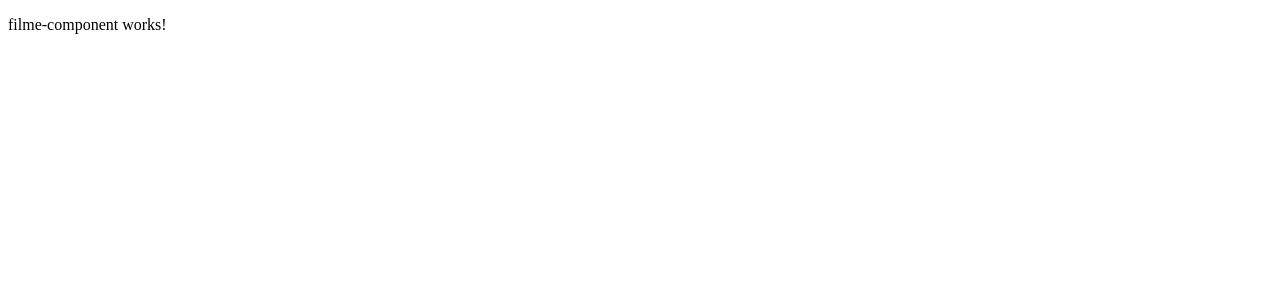
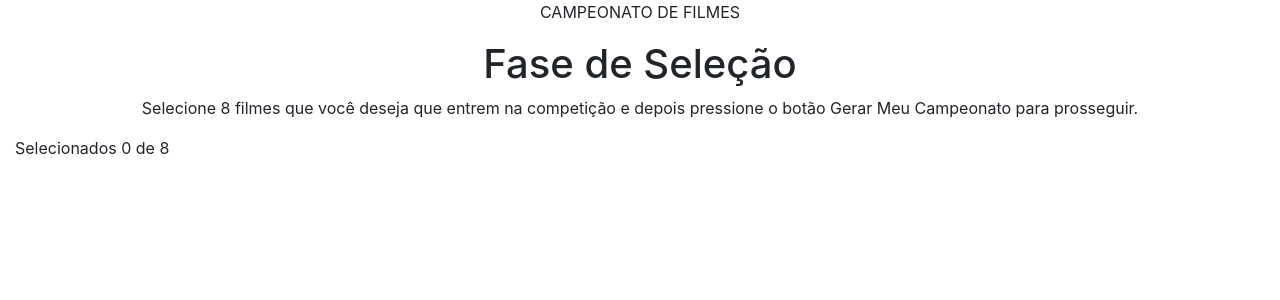
Before and after one commit to Cassinotte/CopaFilmes, an Angular app in the folder ngCopaFilme/: page / in a window 1280 px wide. Shown: the top 300 px of the page. Built offline with nearby package versions, Linux system fonts and the light colour scheme.

Commit message:
Alteração Tela

```diff
--- a/ngCopaFilme/angular.json
+++ b/ngCopaFilme/angular.json
@@ -24,9 +24,13 @@
               "src/assets"
             ],
             "styles": [
-              "src/styles.css"
+              "src/styles.css",
+              "node_modules/bootstrap/dist/css/bootstrap.min.css"
             ],
-            "scripts": []
+            "scripts": [
+              "node_modules/jquery/dist/jquery.min.js",
+              "node_modules/bootstrap/dist/js/bootstrap.min.js"
+            ]
           },
           "configurations": {
             "production": {
--- a/ngCopaFilme/package.json
+++ b/ngCopaFilme/package.json
@@ -19,6 +19,9 @@
     "@angular/platform-browser": "~9.1.0",
     "@angular/platform-browser-dynamic": "~9.1.0",
     "@angular/router": "~9.1.0",
+    "bootstrap": "^4.4.1",
+    "jquery": "^3.4.1",
+    "popper.js": "^1.16.1",
     "rxjs": "^6.5.4",
     "tslib": "^1.10.0",
     "zone.js": "~0.10.2"
--- a/ngCopaFilme/src/app/filme/filme.component.component.html
+++ b/ngCopaFilme/src/app/filme/filme.component.component.html
@@ -1 +1,32 @@
-<p>filme-component works!</p>
+<div class="container-fluid">
+  <div class="row text-center">
+    <div class="col">
+      <p class="text-uppercase">Campeonato de Filmes</p>
+
+      <h1>Fase de Seleção</h1>
+
+      <p>Selecione {{ maxFilme }} filmes que você deseja que entrem na competição e depois pressione o
+      botão Gerar Meu Campeonato para prosseguir.
+      </p>
+
+    </div>
+  </div>
+
+  <div class="row">
+
+    <div class="col-4">
+      <p>Selecionados 0 de {{ maxFilme }}</p>
+    </div>
+
+    <div class="col-6">
+
+      <form [formGroup]="formFilme" (ngSubmit)="onSubmit()" *ngIf="formFilme" class="needs-validation">
+
+      </form>
+
+    </div>
+
+  </div>
+
+
+</div>
--- a/ngCopaFilme/src/app/filme/filme.component.component.ts
+++ b/ngCopaFilme/src/app/filme/filme.component.component.ts
@@ -1,5 +1,6 @@
 import { Component, OnInit } from '@angular/core';
 import { FilmeServiceService } from './filme.service.service';
+import { FormGroup } from '@angular/forms';
 
 @Component({
   selector: 'app-filme-component',
@@ -8,10 +9,18 @@ import { FilmeServiceService } from './filme.service.service';
 })
 export class FilmeComponentComponent implements OnInit {
 
+  maxFilme: number = 8;
+
+  formFilme: FormGroup;
+
   constructor(private _service: FilmeServiceService) { }
 
   ngOnInit(): void {
 
   }
 
+  onSubmit() {
+
+  }
+
 }
--- a/ngCopaFilme/src/app/filme/filme.module.ts
+++ b/ngCopaFilme/src/app/filme/filme.module.ts
@@ -5,14 +5,17 @@ import { FilmeValidator } from './filme.validator';
 import { FilmeServiceService } from './filme.service.service';
 import { routing } from './filme.routing';
 import { HttpClientModule } from '@angular/common/http';
+import { IndicacaoFormArrayComponent } from './indicacao/indicacao.formarray.component';
+import { BrowserModule } from '@angular/platform-browser';
+import { FormsModule } from '@angular/forms';
+import { IndicacaoSubFormComponent } from './indicacao/indicacao.subForm.component';
 
 
 @NgModule({
   imports: [
-    HttpClientModule,
-    CommonModule, routing
+    CommonModule, routing,
   ],
-  declarations: [FilmeComponentComponent],
+  declarations: [FilmeComponentComponent, IndicacaoFormArrayComponent, IndicacaoSubFormComponent],
   providers: [
     FilmeValidator,
     FilmeServiceService
--- a/ngCopaFilme/src/app/filme/filme.validator.ts
+++ b/ngCopaFilme/src/app/filme/filme.validator.ts
@@ -25,6 +25,7 @@ export class FilmeValidator {
     let retorno: FormGroup[];
 
     retorno = filmes.map(x => this._formBuilder.group({
+      "check": [false, []],
       "id": [x.id, []],
       "titulo": [x.titulo, []],
       "ano": [x.ano, []],
--- /dev/null
+++ b/ngCopaFilme/src/app/filme/indicacao/indicacao.formarray.component.html
@@ -0,0 +1,5 @@
+<div class="form-group row">
+  <div class="col" *ngFor="let model of formArray.controls; let i = index">
+    <app-indicacao-subform [model]="model"></app-indicacao-subform>
+  </div>
+</div>
--- /dev/null
+++ b/ngCopaFilme/src/app/filme/indicacao/indicacao.formarray.component.ts
@@ -0,0 +1,19 @@
+import { Component, OnInit, Input } from '@angular/core';
+import { FormArray } from '@angular/forms';
+
+@Component({
+  selector: 'app-indicacao-formarray',
+  templateUrl: './indicacao.formarray.component.html',
+})
+export class IndicacaoFormArrayComponent implements OnInit {
+
+  constructor() { }
+
+  @Input()
+  formArray: FormArray
+
+  ngOnInit(): void {
+
+  }
+
+}
--- /dev/null
+++ b/ngCopaFilme/src/app/filme/indicacao/indicacao.subForm.component.ts
@@ -0,0 +1,19 @@
+import { Component, OnInit, Input } from "@angular/core";
+import { FormGroup } from '@angular/forms';
+
+@Component({
+  selector: 'app-indicacao-subform',
+  templateUrl: './indicacao.subform.component.html',
+})
+export class IndicacaoSubFormComponent implements OnInit {
+
+  constructor() { }
+
+  @Input()
+  model: FormGroup
+
+  ngOnInit(): void {
+
+  }
+
+}
--- /dev/null
+++ b/ngCopaFilme/src/app/filme/indicacao/indicacao.subform.component.html
@@ -0,0 +1,5 @@
+<form [formGroup]="model" class="needs-validation">
+
+  <input type="checkbox" formControlName="check">
+
+</form>
```
Also changed, not shown: ngCopaFilme/src/app/app.module.ts (+6 -1 lines), 2 other files (tests, documents, lock files or other folders).
